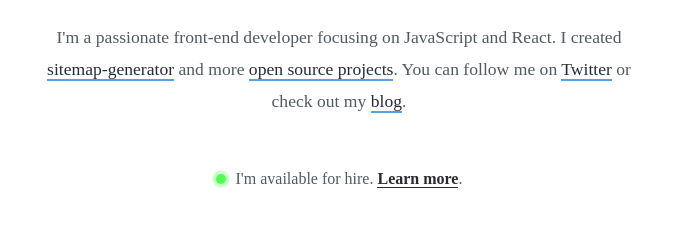
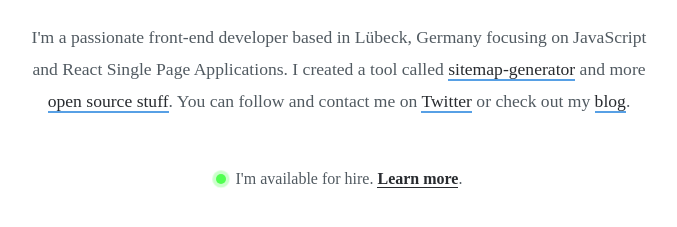
Before and after one commit to lgraubner/larsgraubner.com, a Gatsby site: page / in a window 1280 px wide. Shown: the part 247-474 px from the top of the page, without its empty margins (301-978 px from the left). Built offline with nearby package versions, Linux system fonts and the light colour scheme; Gatsby itself is replaced by a stand-in of ours.

Commit message:
adjust front-page text

```diff
--- a/src/pages/index.js
+++ b/src/pages/index.js
@@ -124,15 +124,16 @@ const Index = ({ data }: Props) => {
       <Logo resolutions={data.file.childImageSharp.resolutions} />
       <IndexTitle>Lars Graubner</IndexTitle>
       <Text>
-        I{"'"}m a passionate front-end developer focusing on JavaScript and
-        React. I created{' '}
+        I{"'"}m a passionate front-end developer based in Lübeck, Germany
+        focusing on JavaScript and React Single Page Applications. I created a
+        tool called{' '}
         <a href="https://github.com/lgraubner/sitemap-generator" rel="nofollow">
           sitemap-generator
         </a>{' '}
         and more{' '}
         <a href="https://github.com/lgraubner" rel="nofollow">
-          open source projects
-        </a>. You can follow me on{' '}
+          open source stuff
+        </a>. You can follow and contact me on{' '}
         <a href="https://twitter.com/larsgraubner" rel="nofollow">
           Twitter
         </a>{' '}
```
